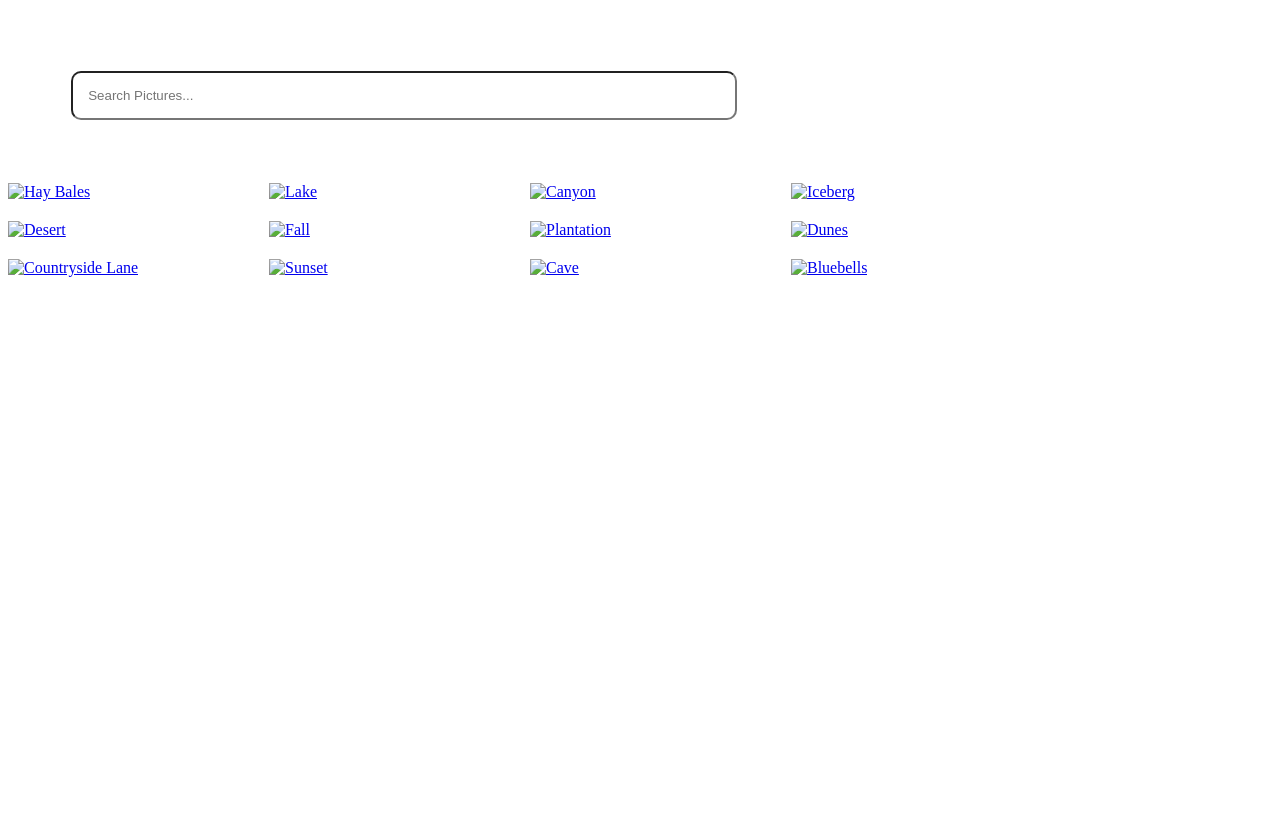
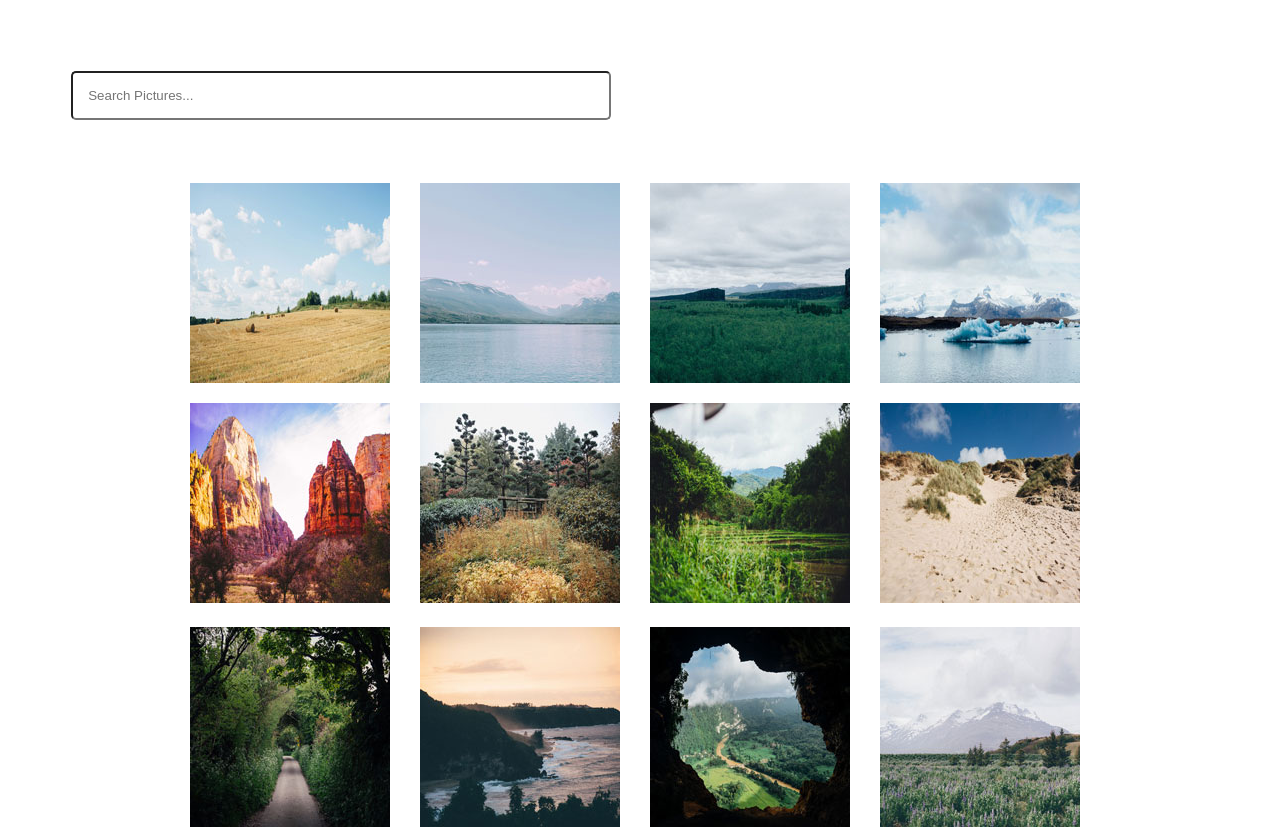
Before and after one commit to Iris-Hue/photo-gallery-unit5, a plain HTML site: page index.html in a window 1280 px wide. Before the commit the page ends 800 px from the top, so only its background shows below. Drawn offline with Linux system fonts and the light colour scheme.

Commit message:
add thumbnail centering

```diff
--- a/css/styles.css
+++ b/css/styles.css
@@ -1,16 +1,18 @@
 .gallery {
-    max-width: 800px;
+
     display: grid;
-    max-width: 1024px;
-    grid-template-columns: repeat(auto-fill, minmax(200px,1fr));
+    max-width: 900px;
+    grid-template-columns: repeat(auto-fit, minmax(200px,1fr));
+    grid-template-rows: 200px;
     grid-gap: 20px;
+    margin:auto;
 }
 #searchbar {
      margin: 5% 5%;
      padding:15px;
-     width: 50%;
-     border-radius: 10px;
+     width: 40%;
+     border-radius: 5px;
  }
- input[type=text] {
+ /*input[type=text] {
      width: 30%;
-}
+}*/
--- a/index.html
+++ b/index.html
@@ -15,52 +15,52 @@
     </header>
 
   <div class="gallery">
-      <a href="photo/01.jpg" data-caption="I love hay bales. Took this snap on a drive through the countryside past some straw fields.">
-          <img src="photo/thumbnails/01.jpg" alt="Hay Bales">
+      <a href="s/01.jpg" data-caption="I love hay bales. Took this snap on a drive through the countryside past some straw fields.">
+          <img src="photos/thumbnails/01.jpg" alt="Hay Bales">
       </a>
 
-      <a href="photo/02.jpg" data-caption="The lake was so calm today. We had a great view of the snow on the mountains from here.">
-          <img src="photo/thumbnails/02.jpg" alt="Lake">
+      <a href="photos/02.jpg" data-caption="The lake was so calm today. We had a great view of the snow on the mountains from here.">
+          <img src="photos/thumbnails/02.jpg" alt="Lake">
       </a>
 
-            <a href="photo/03.jpg" data-caption="I hiked to the top of the mountain and got this picture of the canyon and trees below.">
-                <img src="photo/thumbnails/03.jpg" alt="Canyon">
+            <a href="photos/03.jpg" data-caption="I hiked to the top of the mountain and got this picture of the canyon and trees below.">
+                <img src="photos/thumbnails/03.jpg" alt="Canyon">
             </a>
 
-                <a href="photo/04.jpg" data-caption="It was amazing to see an iceberg up close, it was so cold but didn’t snow today.">
-                    <img src="iphoto/thumbnails/04.jpg" alt="Iceberg">
+                <a href="photos/04.jpg" data-caption="It was amazing to see an iceberg up close, it was so cold but didn’t snow today.">
+                    <img src="photos/thumbnails/04.jpg" alt="Iceberg">
                 </a>
 
-                    <a href="photo/05.jpg" data-caption="The red cliffs were beautiful. It was really hot in the desert but we did a lot of walking through the canyons.">
-                        <img src="photo/thumbnails/05.jpg" alt="Desert">
+                    <a href="photos/05.jpg" data-caption="The red cliffs were beautiful. It was really hot in the desert but we did a lot of walking through the canyons.">
+                        <img src="photos/thumbnails/05.jpg" alt="Desert">
                     </a>
 
-                        <a href="photo/06.jpg" data-caption="Fall is coming, I love when the leaves on the trees start to change color.">
-                            <img src="photo/thumbnails/06.jpg" alt="Fall">
+                        <a href="photos/06.jpg" data-caption="Fall is coming, I love when the leaves on the trees start to change color.">
+                            <img src="photos/thumbnails/06.jpg" alt="Fall">
                         </a>
 
-                            <a href="photo/07.jpg" data-caption="I drove past this plantation yesterday, everything is so green!">
-                                <img src="photo/thumbnails/07.jpg" alt="Plantation">
+                            <a href="photos/07.jpg" data-caption="I drove past this plantation yesterday, everything is so green!">
+                                <img src="photos/thumbnails/07.jpg" alt="Plantation">
                             </a>
 
-                            <a href="photo/08.jpg" data-caption="My summer vacation to the Oregon Coast. I love the sandy dunes!">
-                              <img src="photo/thumbnails/08.jpg" alt="Dunes">
+                            <a href="photos/08.jpg" data-caption="My summer vacation to the Oregon Coast. I love the sandy dunes!">
+                              <img src="photos/thumbnails/08.jpg" alt="Dunes">
                             </a>
 
-                    <a href="photo/09.jpg" data-caption="We enjoyed a quiet stroll down this countryside lane. ">
-                        <img src="photo/thumbnails/09.jpg" alt="Countryside Lane">
+                    <a href="photos/09.jpg" data-caption="We enjoyed a quiet stroll down this countryside lane. ">
+                        <img src="photos/thumbnails/09.jpg" alt="Countryside Lane">
                     </a>
 
-                <a href="photo/10.jpg" data-caption="Sunset at the coast! The sky turned a lovely shade of orange.">
-                    <img src="photo/thumbnails/10.jpg" alt="Sunset">
+                <a href="photos/10.jpg" data-caption="Sunset at the coast! The sky turned a lovely shade of orange.">
+                    <img src="photos/thumbnails/10.jpg" alt="Sunset">
                 </a>
 
-            <a href="photo/11.jpg" data-caption="I did a tour of a cave today and the view of the landscape below was breathtaking.">
-                <img src="photo/thumbnails/11.jpg" alt="Cave">
+            <a href="photos/11.jpg" data-caption="I did a tour of a cave today and the view of the landscape below was breathtaking.">
+                <img src="photos/thumbnails/11.jpg" alt="Cave">
             </a>
 
-      <a href="photo/12.jpg" data-caption="I walked through this meadow of bluebells and got a good view of the snow on the mountain before the fog came in.">
-        <img src="photo/thumbnails/12.jpg" alt="Bluebells">
+      <a href="photos/12.jpg" data-caption="I walked through this meadow of bluebells and got a good view of the snow on the mountain before the fog came in.">
+        <img src="photos/thumbnails/12.jpg" alt="Bluebells">
       </a>
 </div>
 
```
